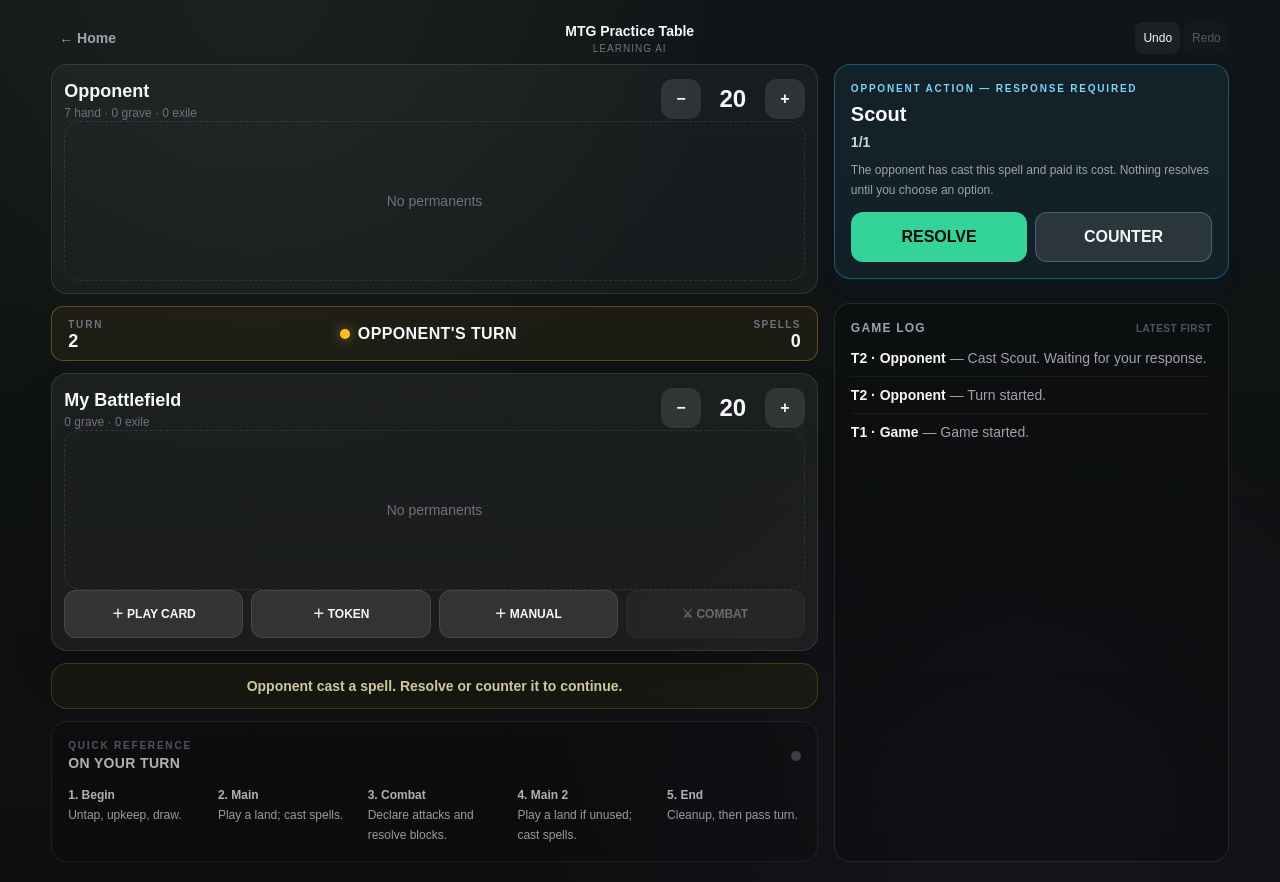
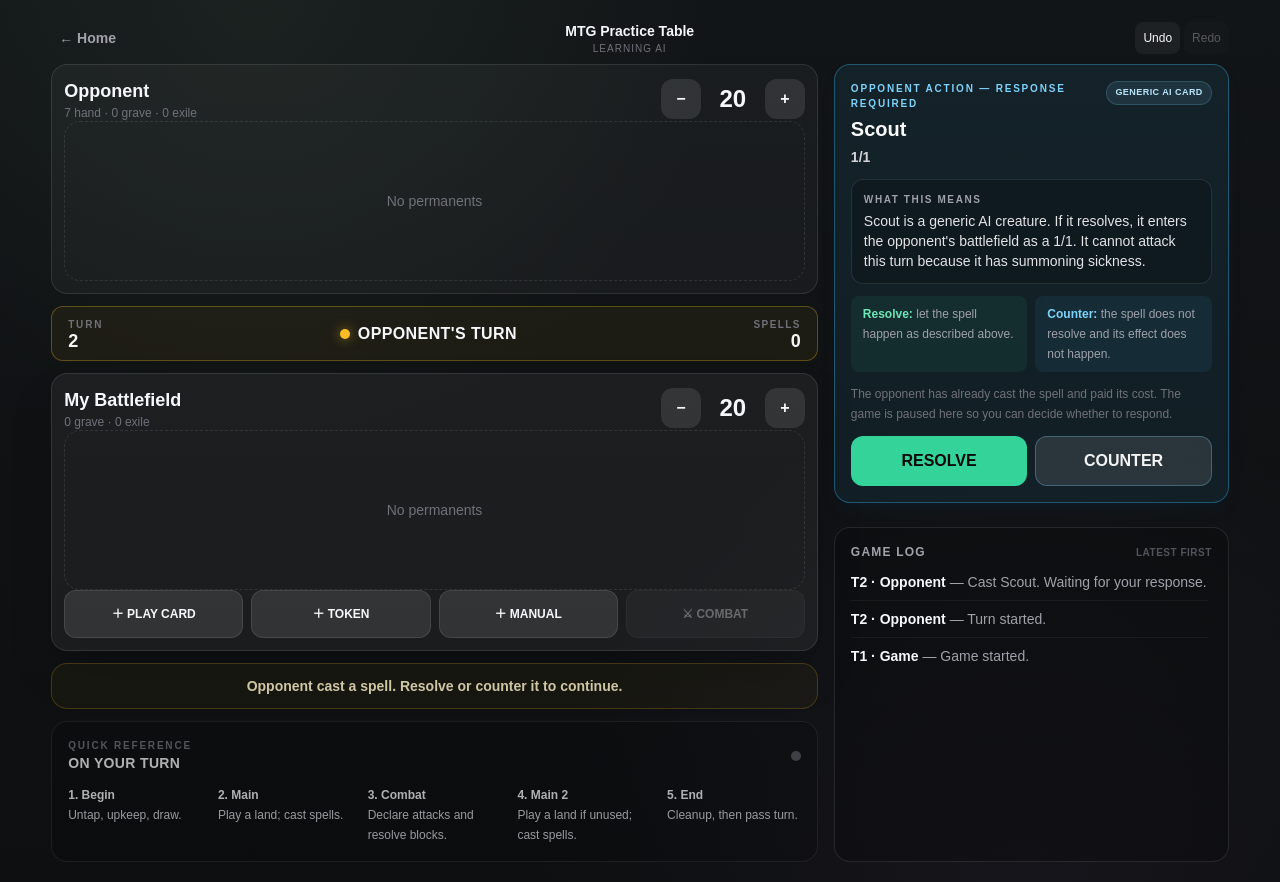
Before and after one commit to a0swald/mtg-practice-table, a Next.js app: page /game in a window 1280 px wide. Both pictures are taken after a click on the button "PASS TURN". Built offline with nearby package versions, Linux system fonts and the light colour scheme.

Commit message:
Explain AI cards and pending spell effects

```diff
--- a/components/GameClient.tsx
+++ b/components/GameClient.tsx
@@ -114,11 +114,36 @@ function AIActionPanel({action,onResolve,onCounter}:{action:PendingAIAction;onRe
    : action.kind==='draw'
     ? `Draw ${action.amount ?? 2} cards`
     : `Mana artifact · +${action.amount ?? 1} mana`;
+
+ const explanation=action.kind==='creature'
+  ? `${action.cardName} is a generic AI creature. If it resolves, it enters the opponent's battlefield as a ${action.power ?? 0}/${action.toughness ?? 0}${action.flying?' creature with Flying':''}. It cannot attack this turn because it has summoning sickness.`
+  : action.kind==='removal'
+   ? `${action.cardName} is a generic AI removal spell. If it resolves, ${action.targetName ?? 'the targeted creature'} is destroyed and moved from your battlefield to your graveyard.`
+   : action.kind==='draw'
+    ? `${action.cardName} is a generic AI card-draw spell. If it resolves, the opponent draws ${action.amount ?? 2} cards, increasing the number of options in its hidden hand.`
+    : `${action.cardName} is a generic AI ramp artifact. If it resolves, it stays on the opponent's battlefield and gives the AI ${action.amount ?? 1} additional mana on future turns.`;
+
  return <section className="shrink-0 rounded-2xl border border-sky-400/35 bg-sky-400/[.08] p-4 shadow-lg shadow-sky-950/20">
-  <div className="text-[10px] font-black uppercase tracking-[0.18em] text-sky-300">Opponent action — response required</div>
-  <div className="mt-1 text-xl font-black text-zinc-50">{action.cardName}</div>
-  <div className="mt-1 text-sm font-bold text-zinc-300">{detail}</div>
-  <p className="mt-2 text-xs leading-5 text-zinc-400">The opponent has cast this spell and paid its cost. Nothing resolves until you choose an option.</p>
+  <div className="flex items-start justify-between gap-3">
+   <div>
+    <div className="text-[10px] font-black uppercase tracking-[0.18em] text-sky-300">Opponent action — response required</div>
+    <div className="mt-1 text-xl font-black text-zinc-50">{action.cardName}</div>
+    <div className="mt-1 text-sm font-bold text-zinc-300">{detail}</div>
+   </div>
+   <span className="shrink-0 rounded-full border border-sky-300/20 bg-sky-300/10 px-2 py-1 text-[9px] font-black uppercase tracking-wider text-sky-200">Generic AI card</span>
+  </div>
+
+  <div className="mt-3 rounded-xl border border-white/10 bg-black/20 p-3">
+   <div className="text-[10px] font-black uppercase tracking-[0.16em] text-zinc-400">What this means</div>
+   <p className="mt-1 text-sm leading-5 text-zinc-200">{explanation}</p>
+  </div>
+
+  <div className="mt-3 grid gap-2 text-xs leading-5 text-zinc-400 sm:grid-cols-2">
+   <div className="rounded-lg bg-emerald-400/[.07] px-3 py-2"><span className="font-black text-emerald-300">Resolve:</span> let the spell happen as described above.</div>
+   <div className="rounded-lg bg-sky-400/[.07] px-3 py-2"><span className="font-black text-sky-300">Counter:</span> the spell does not resolve and its effect does not happen.</div>
+  </div>
+
+  <p className="mt-3 text-xs leading-5 text-zinc-500">The opponent has already cast the spell and paid its cost. The game is paused here so you can decide whether to respond.</p>
   <div className="mt-3 grid grid-cols-2 gap-2">
    <button onClick={onResolve} className="rounded-xl bg-emerald-400 px-3 py-3 font-black text-zinc-950">RESOLVE</button>
    <button onClick={onCounter} className="rounded-xl border border-sky-300/30 bg-white/10 px-3 py-3 font-black text-zinc-100">COUNTER</button>
```
